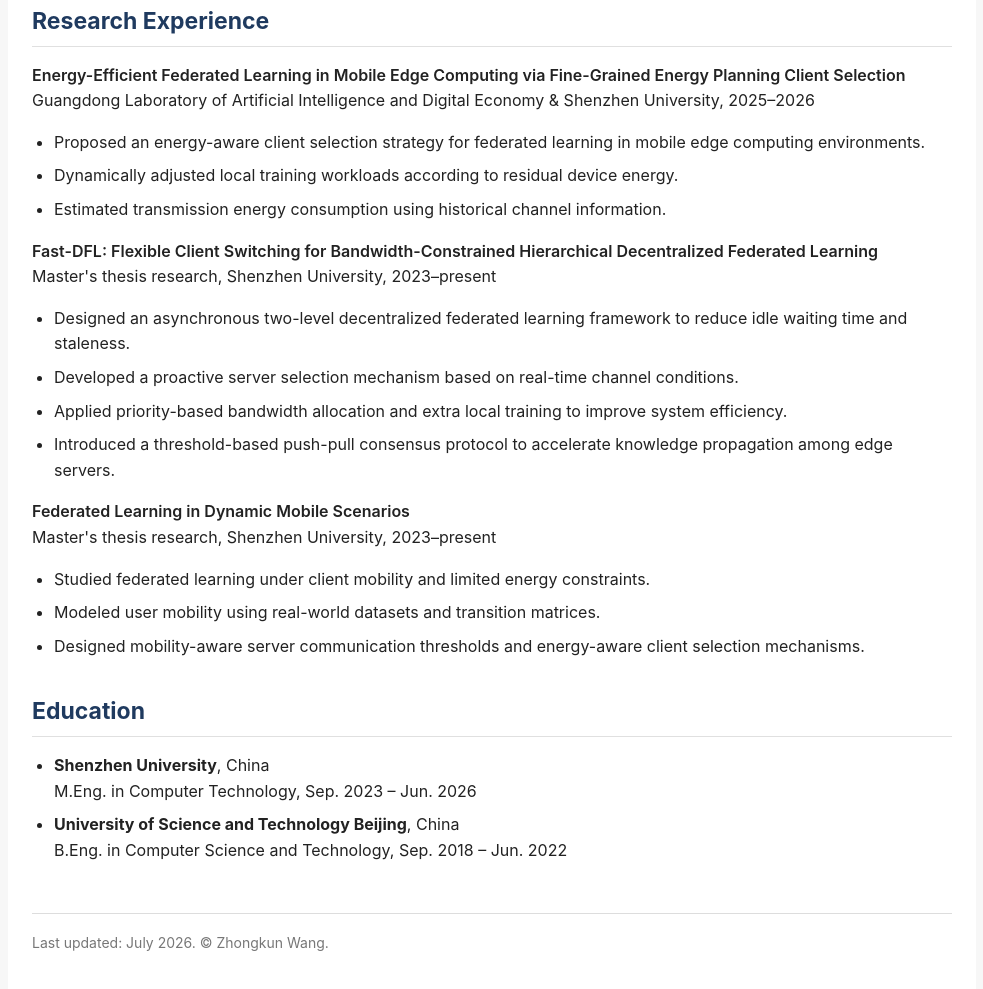
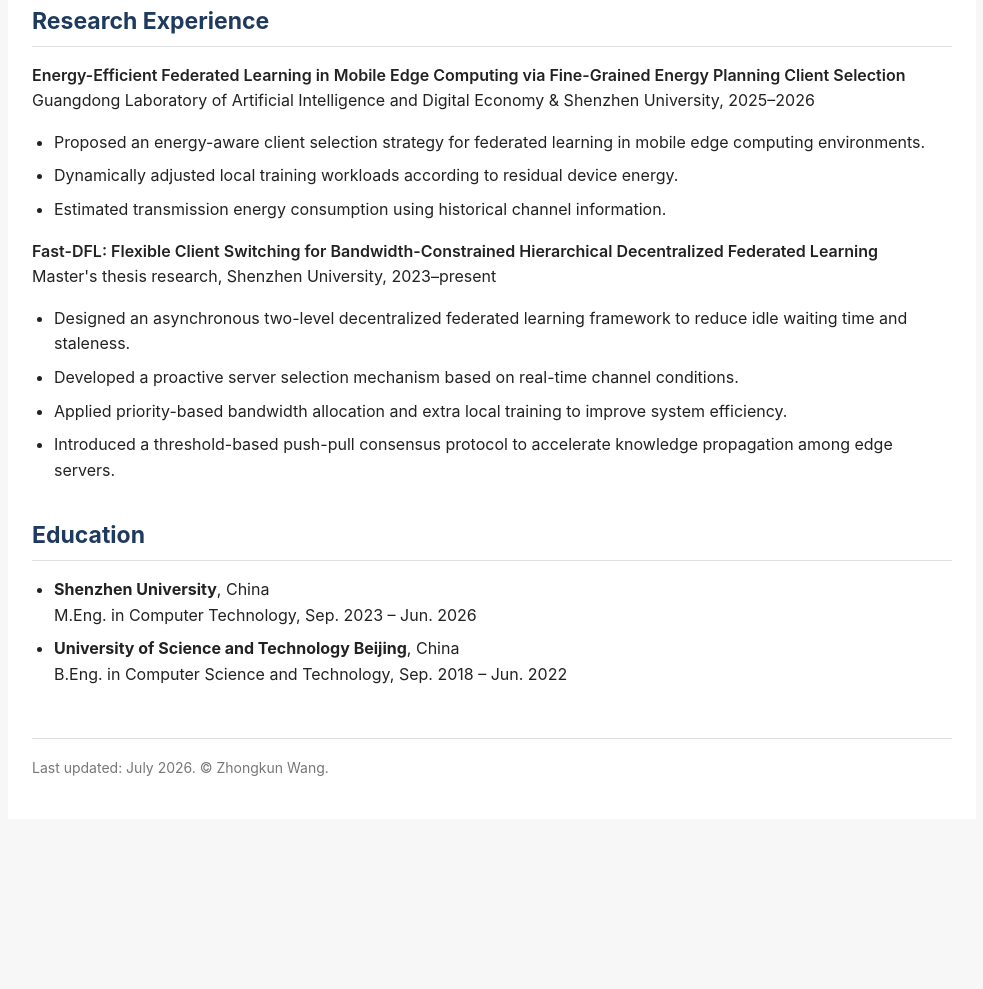
Before and after one commit to ykqaz/ykqaz.github.io, a plain HTML site: page index.html in a window 1280 px wide. Shown: the part 1224-2213 px from the top of the page, without its empty margins (148-1131 px from the left). After the commit the page ends 2043 px from the top, so only its background shows below. Drawn offline with Linux system fonts and the light colour scheme.

Commit message:
Remove thesis research section from index.html
Removed details about the master's thesis research on federated learning.

```diff
--- a/index.html
+++ b/index.html
@@ -253,23 +253,6 @@
         </li>
       </ul>
 
-      <p>
-        <span class="project-title">
-          Federated Learning in Dynamic Mobile Scenarios
-        </span><br />
-        Master's thesis research, Shenzhen University, 2023–present
-      </p>
-      <ul>
-        <li>
-          Studied federated learning under client mobility and limited energy constraints.
-        </li>
-        <li>
-          Modeled user mobility using real-world datasets and transition matrices.
-        </li>
-        <li>
-          Designed mobility-aware server communication thresholds and energy-aware client selection mechanisms.
-        </li>
-      </ul>
     </section>
 
     <section>
```
